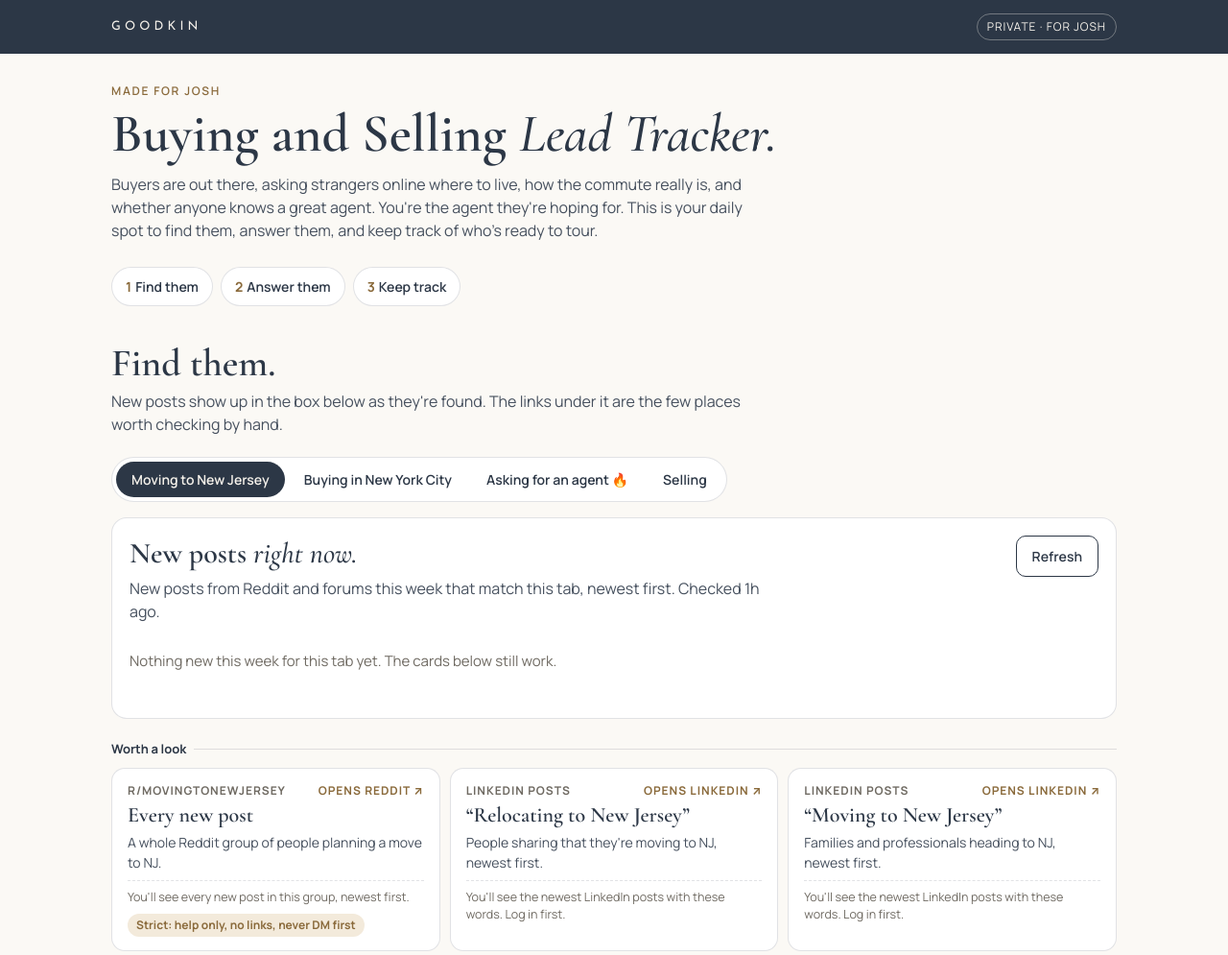
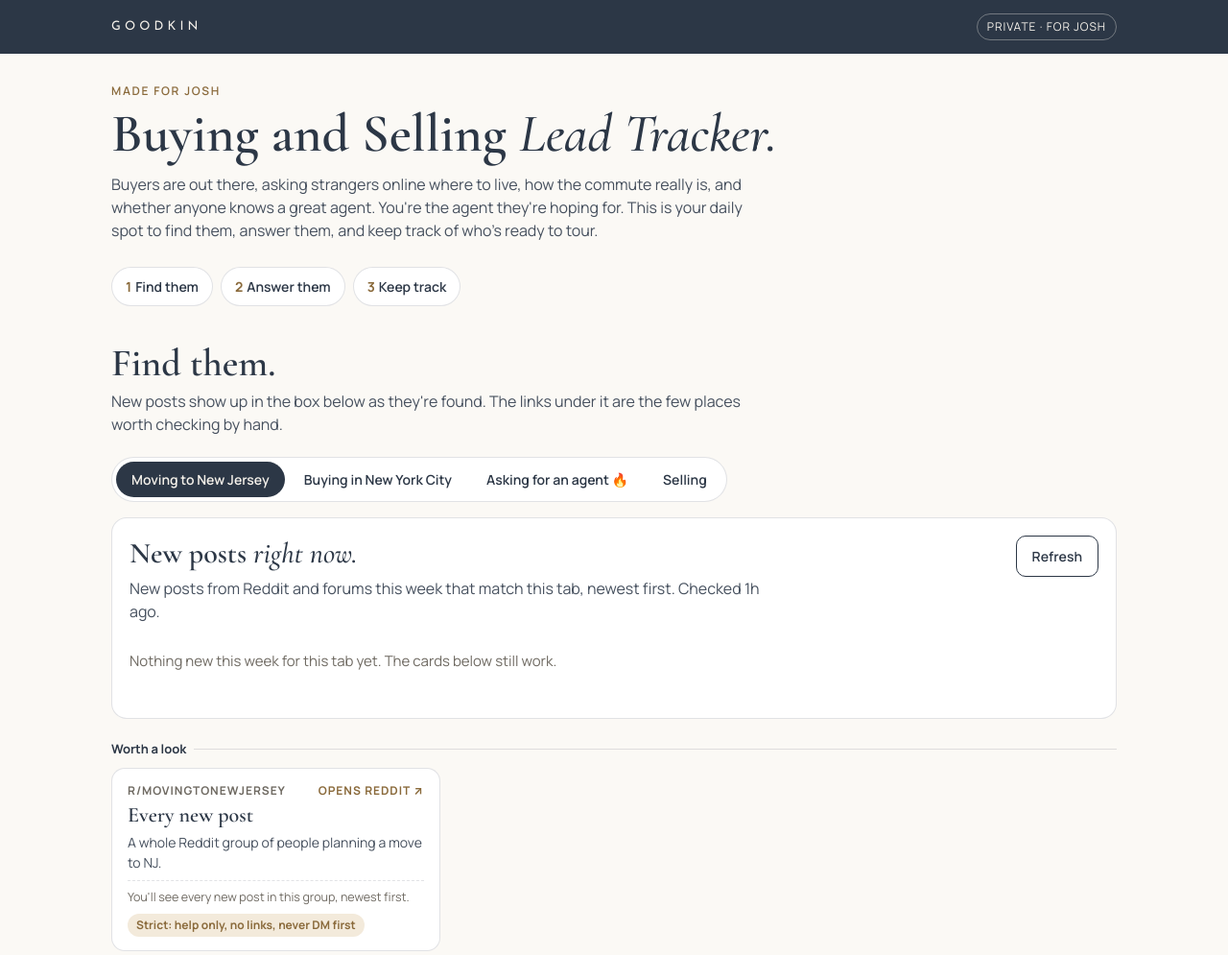
Before and after one commit to JGcitytosuburbs/radar, a plain HTML site: page index.html in a window 1280 px wide. Shown: the top 995 px of the page at 96% size. Drawn offline with nearby package versions, Linux system fonts and the light colour scheme.

Commit message:
Remove LinkedIn search links (results were off-target)
Co-Authored-By: Claude Opus 5.5 <noreply@anthropic.com>

```diff
--- a/index.html
+++ b/index.html
@@ -358,15 +358,12 @@ const LI = q => "https://www.linkedin.com/search/results/content/?keywords=" + e
 const SPOTS = {
   nj: [
     ["Worth a look", [
-      ["r/MovingtoNewJersey", "Every new post", "A whole Reddit group of people planning a move to NJ.", RN("MovingtoNewJersey")],
-      ["LinkedIn posts", "“Relocating to New Jersey”", "People sharing that they're moving to NJ, newest first.", LI('"relocating to New Jersey"')],
-      ["LinkedIn posts", "“Moving to New Jersey”", "Families and professionals heading to NJ, newest first.", LI('"moving to New Jersey"')]
+      ["r/MovingtoNewJersey", "Every new post", "A whole Reddit group of people planning a move to NJ.", RN("MovingtoNewJersey")]
     ]]
   ],
   nyc: [
     ["Worth a look", [
-      ["r/movingtonyc", "Every new post", "A whole Reddit group of people moving to the city.", RN("movingtonyc")],
-      ["LinkedIn posts", "“Relocating to NYC”", "People sharing that they're moving to the city, newest first.", LI('"relocating to NYC" OR "relocating to New York"')]
+      ["r/movingtonyc", "Every new post", "A whole Reddit group of people moving to the city.", RN("movingtonyc")]
     ]]
   ],
   agent: [
```
